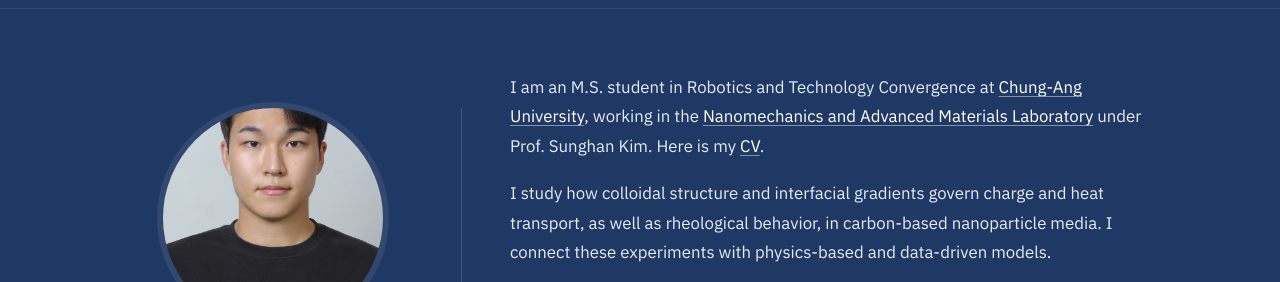
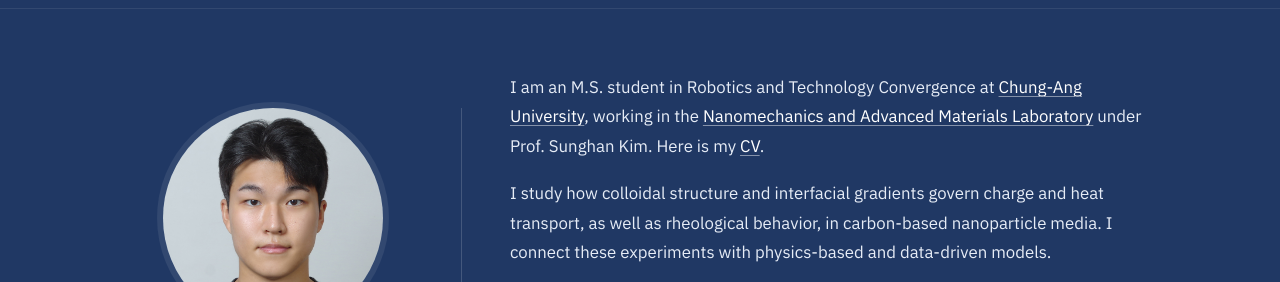
Before and after one commit to SeongMin-H/seongmin-h.github.io, a plain HTML site: page index.html in a window 1280 px wide. Shown: the part 56-338 px from the top of the page. Drawn offline with Linux system fonts and the light colour scheme.

Commit message:
Update site.css

```diff
--- a/assets/site.css
+++ b/assets/site.css
@@ -1490,5 +1490,5 @@ p {
 }
 
 .id-card .portrait img {
-  object-position: 50% 90%;
+  object-position: 50% 10%;
 }
```
